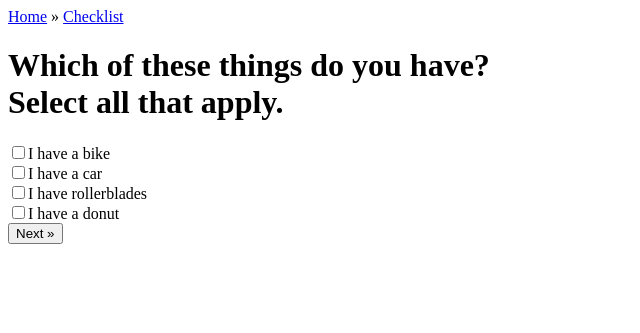
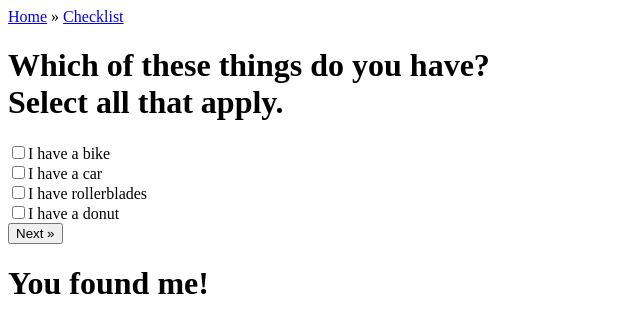
Before and after one commit to UMSIPath/UMSIPath, a PHP site: page /checklist.php in a window 1280 px wide. Shown: the top 333 px of the page, without its empty margins (0-640 px from the left). Run offline with PHP 8.4, Linux system fonts and the light colour scheme.

Commit message:
include 'findme'

```diff
--- a/testCode/checklist.php
+++ b/testCode/checklist.php
@@ -20,5 +20,8 @@
 
 </div>
 
+<?php include("findme/findme.html"); ?>
+
+
  </body>
 </html>
--- /dev/null
+++ b/testCode/findme/findme.html
@@ -0,0 +1,3 @@
+
+
+<h1>You found me!</h1>
```
